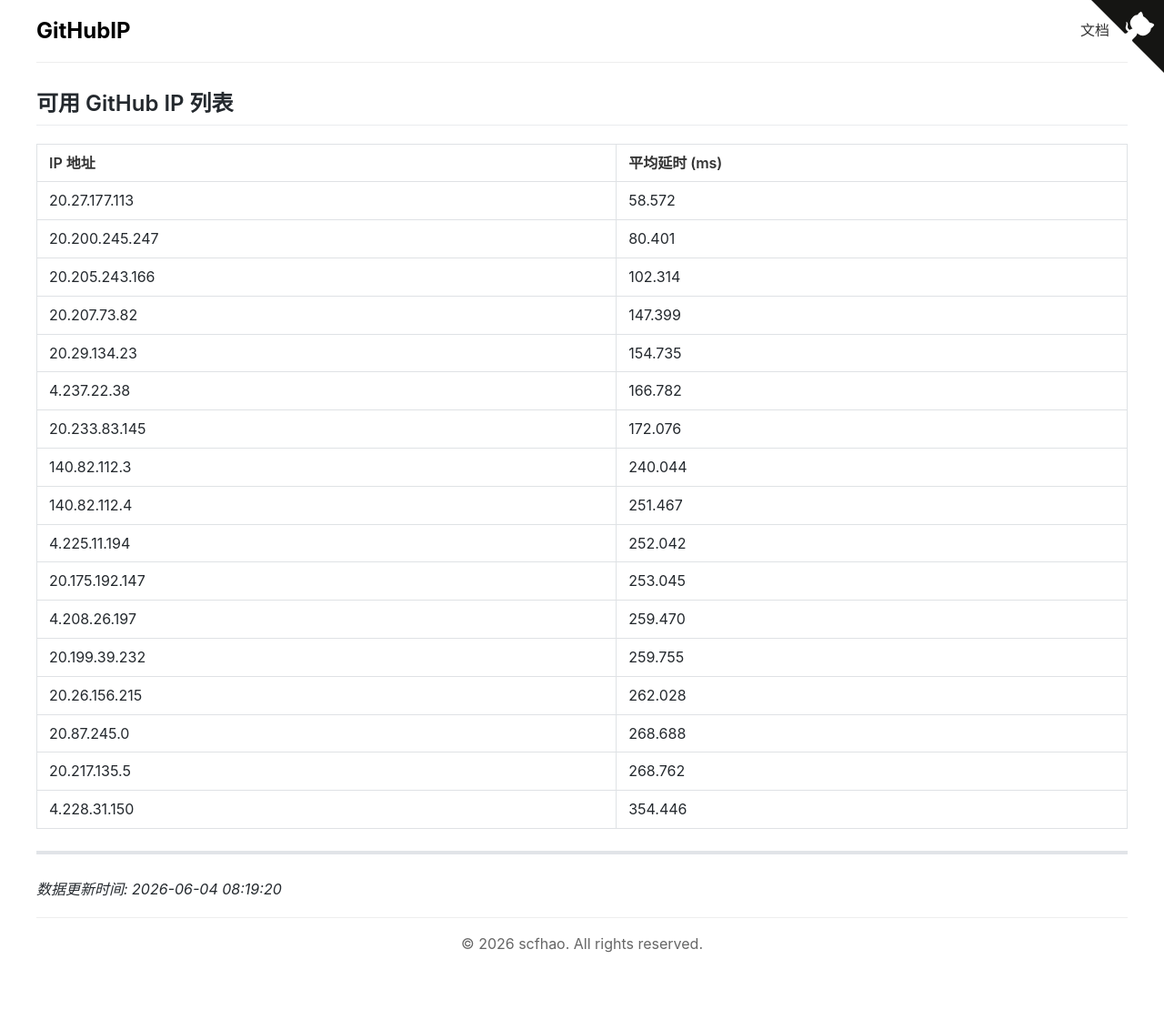
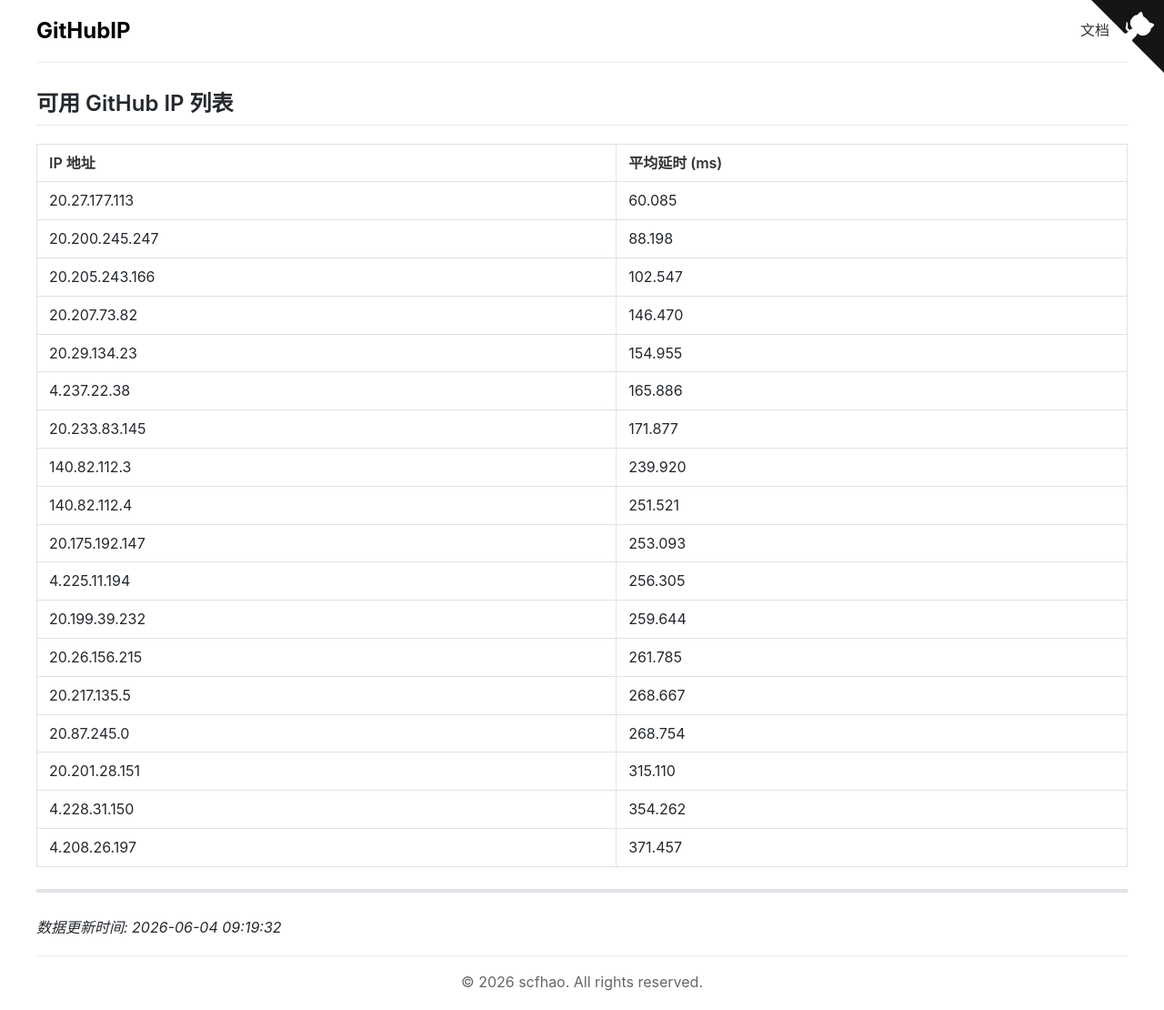
Before and after one commit to scfhao/GitHubIP, a Jekyll site: the page built from index.md, in a window 1280 px wide. Shown: the whole page at 91% size. Built offline with Jekyll 4.4.1, drawn with Linux system fonts in a browser that asks for light colours; before the commit the page ends 1068 px from its top, so only the background shows below that.

Commit message:
自动脚本执行 - 2026-06-04 09:19:32

```diff
--- a/index.md
+++ b/index.md
@@ -1,31 +1,32 @@
 ---
 layout: home
 title: GitHub IP 列表
-date: 2026-06-04 08:19:20
+date: 2026-06-04 09:19:32
 ---
 
 ## 可用 GitHub IP 列表
 
 | IP 地址 | 平均延时 (ms) |
 |---------|--------------|
-| 20.27.177.113 | 58.572 |
-| 20.200.245.247 | 80.401 |
-| 20.205.243.166 | 102.314 |
-| 20.207.73.82 | 147.399 |
-| 20.29.134.23 | 154.735 |
-| 4.237.22.38 | 166.782 |
-| 20.233.83.145 | 172.076 |
-| 140.82.112.3 | 240.044 |
-| 140.82.112.4 | 251.467 |
-| 4.225.11.194 | 252.042 |
-| 20.175.192.147 | 253.045 |
-| 4.208.26.197 | 259.470 |
-| 20.199.39.232 | 259.755 |
-| 20.26.156.215 | 262.028 |
-| 20.87.245.0 | 268.688 |
-| 20.217.135.5 | 268.762 |
-| 4.228.31.150 | 354.446 |
+| 20.27.177.113 | 60.085 |
+| 20.200.245.247 | 88.198 |
+| 20.205.243.166 | 102.547 |
+| 20.207.73.82 | 146.470 |
+| 20.29.134.23 | 154.955 |
+| 4.237.22.38 | 165.886 |
+| 20.233.83.145 | 171.877 |
+| 140.82.112.3 | 239.920 |
+| 140.82.112.4 | 251.521 |
+| 20.175.192.147 | 253.093 |
+| 4.225.11.194 | 256.305 |
+| 20.199.39.232 | 259.644 |
+| 20.26.156.215 | 261.785 |
+| 20.217.135.5 | 268.667 |
+| 20.87.245.0 | 268.754 |
+| 20.201.28.151 | 315.110 |
+| 4.228.31.150 | 354.262 |
+| 4.208.26.197 | 371.457 |
 
 ---
 
-*数据更新时间: 2026-06-04 08:19:20*
+*数据更新时间: 2026-06-04 09:19:32*
```
